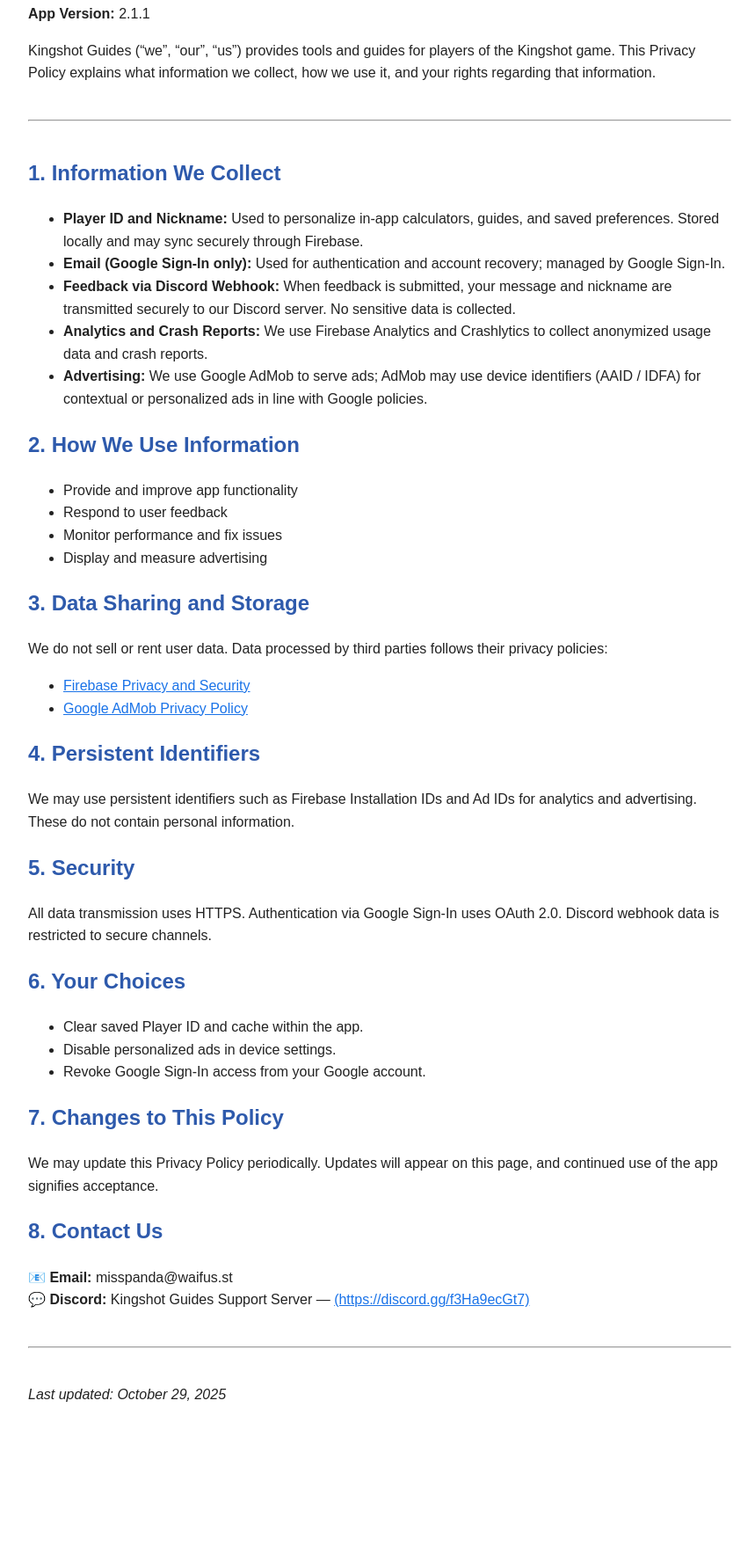
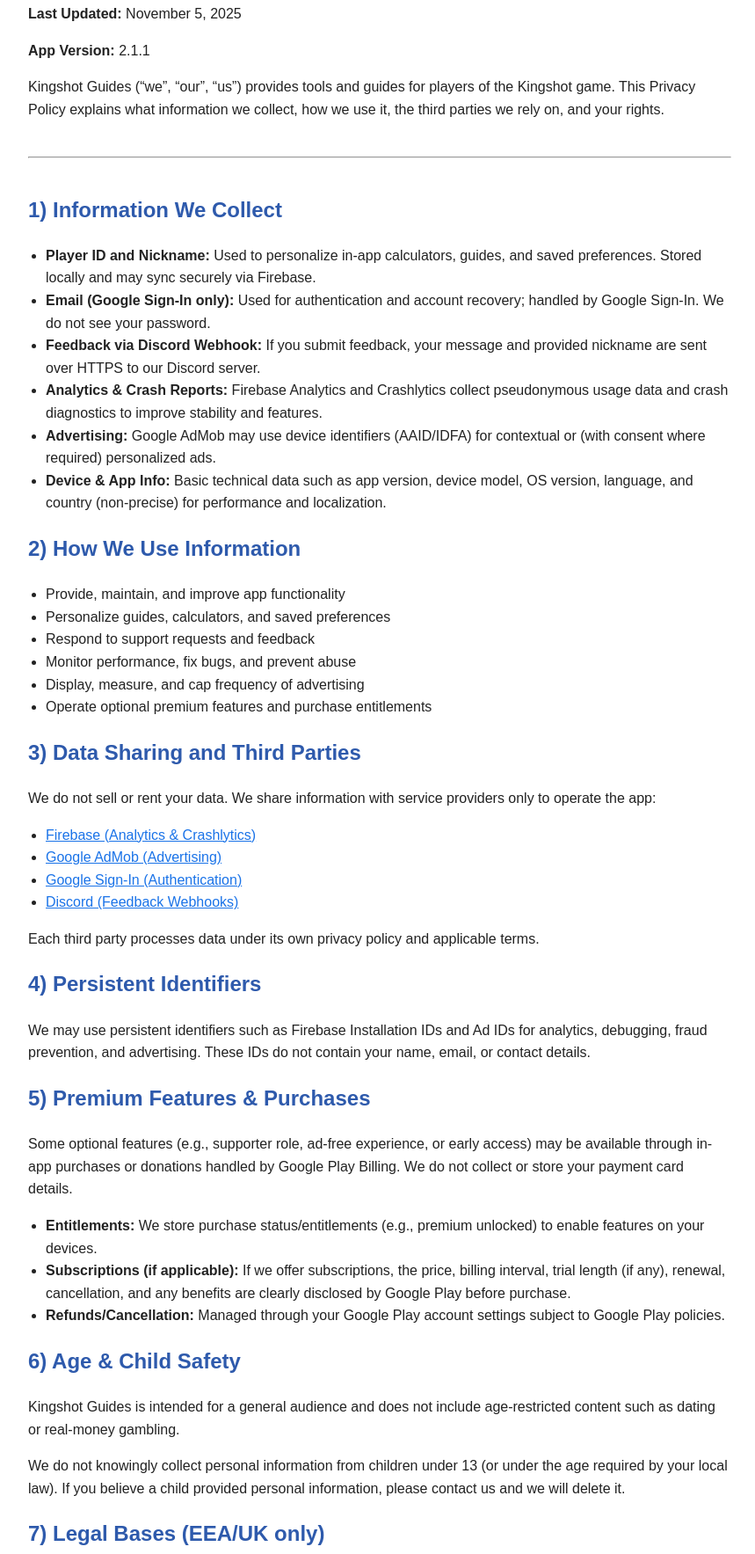
Before and after one commit to Misspandiz/kingshot-guides-privacy, a plain HTML site: page index.html in a window 1280 px wide. Shown: the part 151-1918 px from the top of the page at 88% size, without its empty margins (8-867 px from the left). Before the commit the page ends 1789 px from the top, so only its background shows below. Drawn offline with Linux system fonts and the light colour scheme.

Commit message:
Update index.html

```diff
--- a/index.html
+++ b/index.html
@@ -1,73 +1,119 @@
 <!DOCTYPE html>
 <html lang="en">
 <head>
-  <meta charset="UTF-8">
-  <meta name="viewport" content="width=device-width, initial-scale=1.0">
+  <meta charset="UTF-8" />
+  <meta name="viewport" content="width=device-width, initial-scale=1.0"/>
   <title>Kingshot Guides Privacy Policy</title>
   <style>
     body { font-family: Arial, sans-serif; margin: 40px; line-height: 1.6; color: #222; max-width: 800px; }
     h1, h2, h3 { color: #2e5aac; }
     a { color: #1a73e8; }
     hr { margin: 40px 0; }
+    ul { padding-left: 20px; }
+    code { background: #f6f8fa; padding: 2px 4px; border-radius: 4px; }
   </style>
 </head>
 <body>
   <h1>Privacy Policy for Kingshot Guides</h1>
-  <p><strong>Effective Date:</strong> October 29, 2025</p>
+  <p><strong>Effective Date:</strong> November 5, 2025</p>
+  <p><strong>Last Updated:</strong> November 5, 2025</p>
   <p><strong>App Version:</strong> 2.1.1</p>
 
   <p>Kingshot Guides (“we”, “our”, “us”) provides tools and guides for players of the Kingshot game.
-  This Privacy Policy explains what information we collect, how we use it, and your rights regarding that information.</p>
+  This Privacy Policy explains what information we collect, how we use it, the third parties we rely on, and your rights.</p>
 
   <hr>
 
-  <h2>1. Information We Collect</h2>
+  <h2>1) Information We Collect</h2>
   <ul>
-    <li><strong>Player ID and Nickname:</strong> Used to personalize in-app calculators, guides, and saved preferences. Stored locally and may sync securely through Firebase.</li>
-    <li><strong>Email (Google Sign-In only):</strong> Used for authentication and account recovery; managed by Google Sign-In.</li>
-    <li><strong>Feedback via Discord Webhook:</strong> When feedback is submitted, your message and nickname are transmitted securely to our Discord server. No sensitive data is collected.</li>
-    <li><strong>Analytics and Crash Reports:</strong> We use Firebase Analytics and Crashlytics to collect anonymized usage data and crash reports.</li>
-    <li><strong>Advertising:</strong> We use Google AdMob to serve ads; AdMob may use device identifiers (AAID / IDFA) for contextual or personalized ads in line with Google policies.</li>
+    <li><strong>Player ID and Nickname:</strong> Used to personalize in-app calculators, guides, and saved preferences. Stored locally and may sync securely via Firebase.</li>
+    <li><strong>Email (Google Sign-In only):</strong> Used for authentication and account recovery; handled by Google Sign-In. We do not see your password.</li>
+    <li><strong>Feedback via Discord Webhook:</strong> If you submit feedback, your message and provided nickname are sent over HTTPS to our Discord server.</li>
+    <li><strong>Analytics & Crash Reports:</strong> Firebase Analytics and Crashlytics collect pseudonymous usage data and crash diagnostics to improve stability and features.</li>
+    <li><strong>Advertising:</strong> Google AdMob may use device identifiers (AAID/IDFA) for contextual or (with consent where required) personalized ads.</li>
+    <li><strong>Device & App Info:</strong> Basic technical data such as app version, device model, OS version, language, and country (non-precise) for performance and localization.</li>
   </ul>
 
-  <h2>2. How We Use Information</h2>
+  <h2>2) How We Use Information</h2>
   <ul>
-    <li>Provide and improve app functionality</li>
-    <li>Respond to user feedback</li>
-    <li>Monitor performance and fix issues</li>
-    <li>Display and measure advertising</li>
+    <li>Provide, maintain, and improve app functionality</li>
+    <li>Personalize guides, calculators, and saved preferences</li>
+    <li>Respond to support requests and feedback</li>
+    <li>Monitor performance, fix bugs, and prevent abuse</li>
+    <li>Display, measure, and cap frequency of advertising</li>
+    <li>Operate optional premium features and purchase entitlements</li>
   </ul>
 
-  <h2>3. Data Sharing and Storage</h2>
-  <p>We do not sell or rent user data. Data processed by third parties follows their privacy policies:</p>
+  <h2>3) Data Sharing and Third Parties</h2>
+  <p>We do not sell or rent your data. We share information with service providers only to operate the app:</p>
   <ul>
-    <li><a href="https://firebase.google.com/support/privacy">Firebase Privacy and Security</a></li>
-    <li><a href="https://policies.google.com/technologies/ads">Google AdMob Privacy Policy</a></li>
+    <li><a href="https://firebase.google.com/support/privacy" target="_blank" rel="noopener">Firebase (Analytics & Crashlytics)</a></li>
+    <li><a href="https://policies.google.com/technologies/ads" target="_blank" rel="noopener">Google AdMob (Advertising)</a></li>
+    <li><a href="https://policies.google.com/privacy" target="_blank" rel="noopener">Google Sign-In (Authentication)</a></li>
+    <li><a href="https://discord.com/privacy" target="_blank" rel="noopener">Discord (Feedback Webhooks)</a></li>
+  </ul>
+  <p>Each third party processes data under its own privacy policy and applicable terms.</p>
+
+  <h2>4) Persistent Identifiers</h2>
+  <p>We may use persistent identifiers such as Firebase Installation IDs and Ad IDs for analytics, debugging, fraud prevention, and advertising. These IDs do not contain your name, email, or contact details.</p>
+
+  <h2>5) Premium Features & Purchases</h2>
+  <p>Some optional features (e.g., supporter role, ad-free experience, or early access) may be available through in-app purchases or donations handled by Google Play Billing. We do not collect or store your payment card details.</p>
+  <ul>
+    <li><strong>Entitlements:</strong> We store purchase status/entitlements (e.g., premium unlocked) to enable features on your devices.</li>
+    <li><strong>Subscriptions (if applicable):</strong> If we offer subscriptions, the price, billing interval, trial length (if any), renewal, cancellation, and any benefits are clearly disclosed by Google Play before purchase.</li>
+    <li><strong>Refunds/Cancellation:</strong> Managed through your Google Play account settings subject to Google Play policies.</li>
   </ul>
 
-  <h2>4. Persistent Identifiers</h2>
-  <p>We may use persistent identifiers such as Firebase Installation IDs and Ad IDs for analytics and advertising. These do not contain personal information.</p>
+  <h2>6) Age & Child Safety</h2>
+  <p>Kingshot Guides is intended for a general audience and does not include age-restricted content such as dating or real-money gambling.</p>
+  <p>We do not knowingly collect personal information from children under 13 (or under the age required by your local law). If you believe a child provided personal information, please contact us and we will delete it.</p>
 
-  <h2>5. Security</h2>
-  <p>All data transmission uses HTTPS. Authentication via Google Sign-In uses OAuth 2.0. Discord webhook data is restricted to secure channels.</p>
+  <h2>7) Legal Bases (EEA/UK only)</h2>
+  <ul>
+    <li><strong>Performance of a contract:</strong> To provide the app and premium features you request.</li>
+    <li><strong>Legitimate interests:</strong> App security, fraud prevention, analytics, debugging, and service improvements.</li>
+    <li><strong>Consent:</strong> Personalized advertising where required by law (you can withdraw consent at any time within app or device settings).</li>
+  </ul>
 
-  <h2>6. Your Choices</h2>
+  <h2>8) International Transfers</h2>
+  <p>Our processors may store data in countries outside your own. Where required, we rely on appropriate safeguards (such as EU Standard Contractual Clauses) offered by our service providers.</p>
+
+  <h2>9) Security</h2>
+  <p>All data transmission uses HTTPS. Authentication via Google Sign-In uses OAuth 2.0. Discord webhook data is restricted to designated channels. While no method is 100% secure, we implement reasonable measures to protect your information.</p>
+
+  <h2>10) Data Retention</h2>
+  <ul>
+    <li>Player preferences and entitlements: retained while you use the app and for a reasonable period thereafter for re-installs and fraud prevention.</li>
+    <li>Analytics and crash logs: retained by Firebase per their standard retention windows.</li>
+    <li>Feedback messages: retained for support history and abuse prevention, then deleted or anonymized.</li>
+  </ul>
+
+  <h2>11) Your Choices & Controls</h2>
   <ul>
     <li>Clear saved Player ID and cache within the app.</li>
-    <li>Disable personalized ads in device settings.</li>
-    <li>Revoke Google Sign-In access from your Google account.</li>
+    <li>Disable personalized ads in device settings (Reset/Limit Ad ID) and/or via consent prompts where applicable.</li>
+    <li>Revoke Google Sign-In access from your Google account settings.</li>
+    <li>Opt out of analytics where supported by your device or OS settings.</li>
   </ul>
 
-  <h2>7. Changes to This Policy</h2>
-  <p>We may update this Privacy Policy periodically. Updates will appear on this page, and continued use of the app signifies acceptance.</p>
+  <h2>12) Your Rights</h2>
+  <p>Depending on your location, you may have rights to access, correct, delete, restrict, or object to certain processing, and to data portability. To exercise rights, contact us at the email below. We may take steps to verify your request.</p>
 
-  <h2>8. Contact Us</h2>
+  <h2>13) Developer & Store Declarations</h2>
+  <p>We complete the required Google Play declarations (including the Declaration on Financial Functions) for this app. This relates to our Play Console compliance and does not grant us access to your payment card details.</p>
+
+  <h2>14) Changes to This Policy</h2>
+  <p>We may update this Privacy Policy from time to time. We will post updates on this page and adjust the “Last Updated” date above. Material changes will be highlighted in-app or via an appropriate notice.</p>
+
+  <h2>15) Contact Us</h2>
   <p>
-    📧 <strong>Email:</strong> misspanda@waifus.st<br>
-    💬 <strong>Discord:</strong> Kingshot Guides Support Server — <a href="#">(https://discord.gg/f3Ha9ecGt7)</a>
+    📧 <strong>Email:</strong> <a href="mailto:misspanda@waifus.st">misspanda@waifus.st</a><br/>
+    💬 <strong>Discord:</strong> Kingshot Guides Support Server —
+    <a href="https://discord.gg/f3Ha9ecGt7" target="_blank" rel="noopener">https://discord.gg/f3Ha9ecGt7</a>
   </p>
 
   <hr>
-  <p><em>Last updated: October 29, 2025</em></p>
+  <p><em>For clarity: Kingshot Guides is not a medical or health device application and does not offer real-money gambling, dating, or personal loan services.</em></p>
 </body>
 </html>
```
